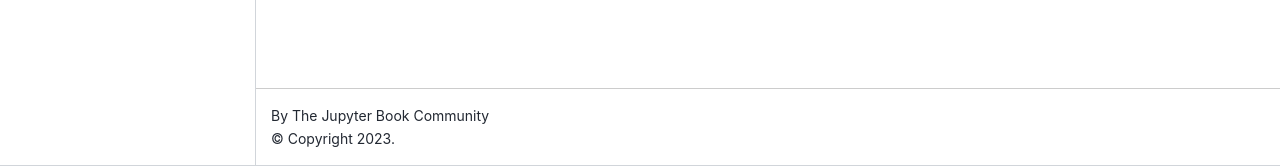
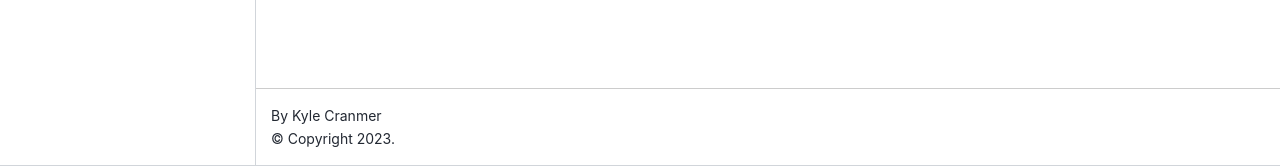
Before and after one commit to cranmer/stats-ds-book, a Jupyter Book: the page built from book/intro.md, in a window 1280 px wide. Shown: the part 734-900 px from the top of the page. Built offline with Jupyter Book 1.0.4 settings and Sphinx 7.4.7 and the Sphinx Book theme 1.1.4, drawn with Linux system fonts in a browser that asks for light colours; part of the change alters nothing that is shown.

Commit message:
Update _config.yml

```diff
--- a/book/_config.yml
+++ b/book/_config.yml
@@ -1,7 +1,19 @@
 # Book settings
-title: My sample book
-author: The Jupyter Book Community
+title: Statistics and Data Science
+author: Kyle Cranmer
 logo: logo.png
+
+# Information about where the book exists on the web
+repository:
+  url: https://github.com/cranmer/stats-ds-book
+  path_to_book: book
+  branch: master
+
+# Launch button settings
+launch_buttons:
+  notebook_interface: jupyterlab
+  binderhub_url: https://mybinder.org
+  colab_url: https://colab.research.google.com
 
 latex:
   latex_documents:
```
